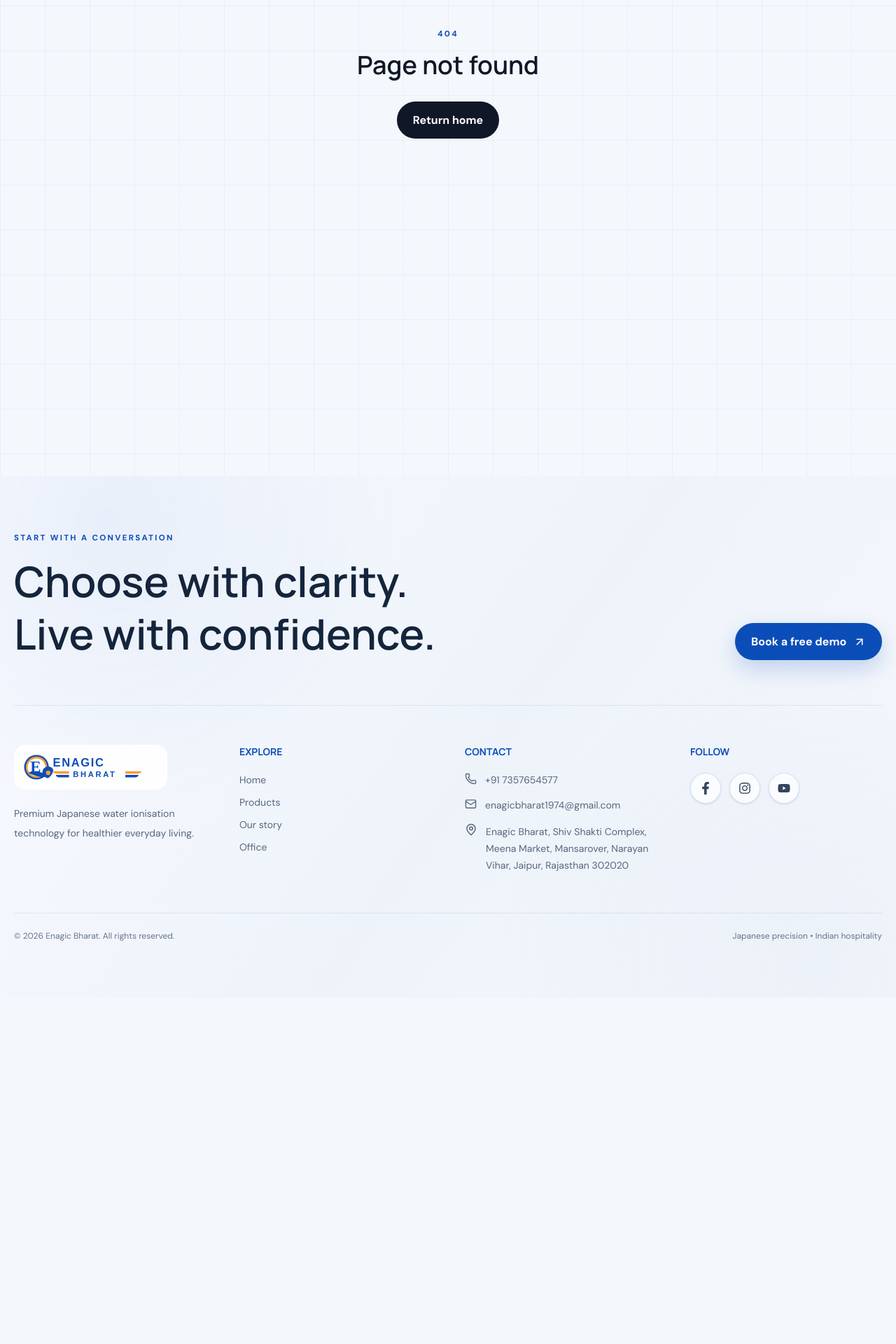
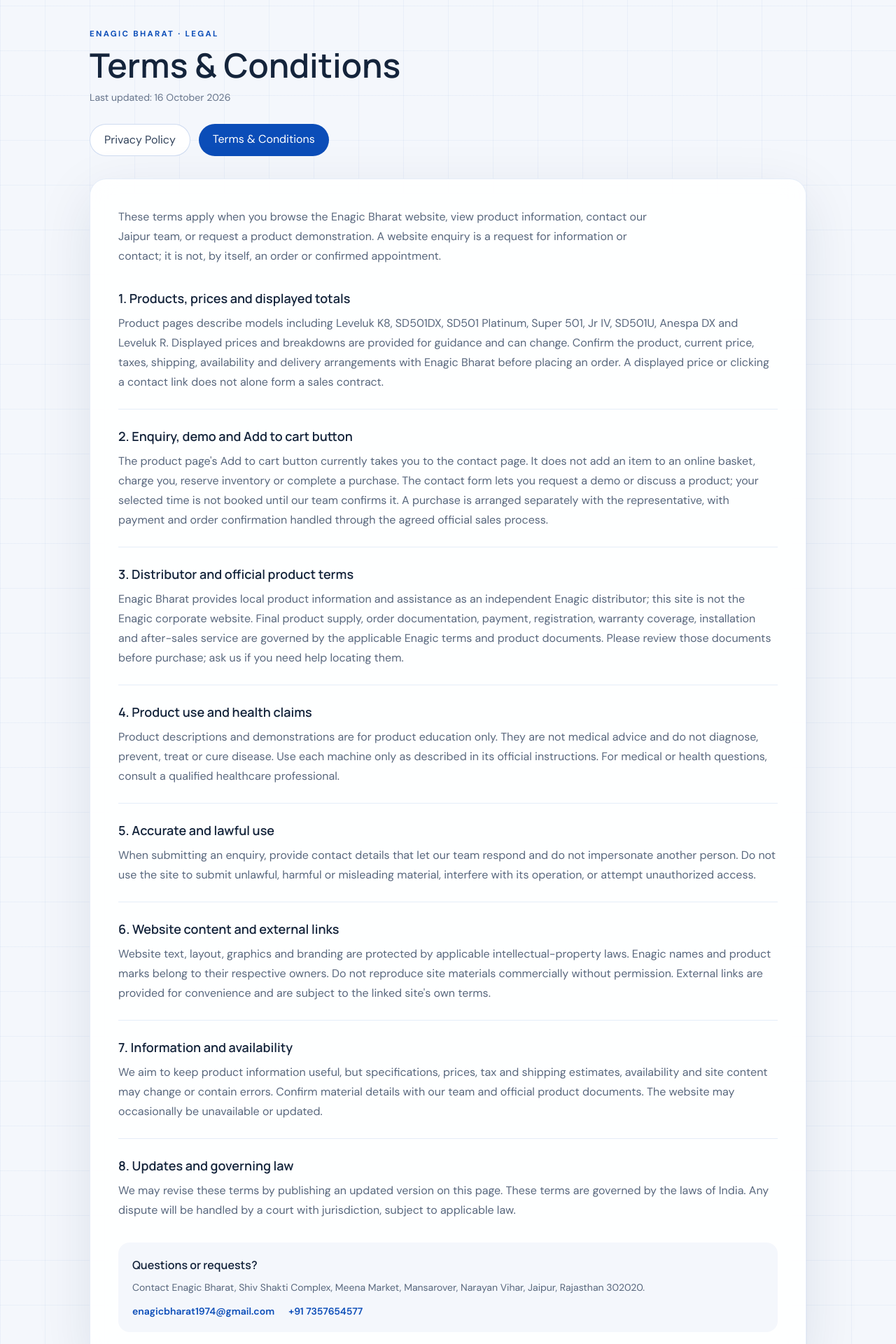
Before and after one commit to lpofficial2904/Enagic_Bharat-, a React (Vite) app: page /terms-and-conditions in a window 1280 px wide. Shown: the part 120-2040 px from the top of the page at 70% size. Before the commit the page ends 1545 px from the top, so only its background shows below. Built offline with nearby package versions, Linux system fonts and the light colour scheme; no server answers.

Commit message:
Add Enagic Bharat backend API

```diff
--- a/src/App.jsx
+++ b/src/App.jsx
@@ -15,6 +15,7 @@
 import TrustBar from "./Components/TrustBar";
 import PremiumExperience from "./Components/PremiumExperience";
 import FloatingContact from "./Components/FloatingContact";
+import PrivacyTerms from "./pages/PrivacyTerms";
 
 function Home() {
   return (
@@ -55,6 +56,14 @@
     "/office": {
       title: "Kangen Water Demo in Jaipur | Enagic Bharat Office",
       description: "Visit Enagic Bharat in Jaipur, Rajasthan, for Kangen Water machine guidance. Contact our team to arrange a demo and discuss models and pricing.",
+    },
+    "/privacy-policy": {
+      title: "Privacy Policy | Enagic Bharat",
+      description: "Learn how Enagic Bharat handles personal information submitted through our website, product enquiries and demo booking forms.",
+    },
+    "/terms-and-conditions": {
+      title: "Terms & Conditions | Enagic Bharat",
+      description: "Read the terms for using the Enagic Bharat website, product information, enquiries and demo bookings.",
     },
   }[pathname] ?? (product ? {
     title: `${product.name} Price in India | Enagic Bharat`,
@@ -113,6 +122,8 @@
               </PageTransition>
             }
           />
+          <Route path="/privacy-policy" element={<PrivacyTerms document="privacy" />} />
+          <Route path="/terms-and-conditions" element={<PrivacyTerms document="terms" />} />
           <Route
             path="/product/:slug"
             element={
--- a/src/Components/Footer.jsx
+++ b/src/Components/Footer.jsx
@@ -100,6 +100,10 @@
           <p>© 2026 Enagic Bharat. All rights reserved.</p>
           <p>Japanese precision • Indian hospitality</p>
         </div>
+        <nav aria-label="Legal" className="mt-4 flex flex-wrap gap-x-6 gap-y-2 text-xs text-[#66748b]">
+          <Link className="transition hover:text-[#0b4db8]" to="/terms-and-conditions">Terms &amp; Conditions</Link>
+          <Link className="transition hover:text-[#0b4db8]" to="/privacy-policy">Privacy Policy</Link>
+        </nav>
       </div>
     </footer>
   );
--- a/src/Components/ProductDetails.jsx
+++ b/src/Components/ProductDetails.jsx
@@ -32,7 +32,7 @@
               <p className="leading-7 text-black/55">{product.longDescription}</p>
               <div className="mt-8 flex flex-wrap items-end justify-between gap-5">
                 <div><span className="text-xs uppercase tracking-widest text-black/40">Total amount</span><div className="mt-1 text-3xl font-bold text-[#0b4db8] sm:text-4xl">{product.price}</div></div>
-                <Link to="/contact" className="button-primary w-full sm:w-auto">Book a free demo</Link>
+                <Link to="/contact" className="button-primary w-full sm:w-auto">Add to cart</Link>
               </div>
               <div className="mt-8 overflow-hidden border border-[#073b8f]/10">
                 {[
--- a/src/pages/PrivacyTerms.jsx
+++ b/src/pages/PrivacyTerms.jsx
@@ -1,161 +1,70 @@
-import React, { useState } from 'react';
+import { Link } from "react-router-dom";
 
-export default function PrivacyTerms() {
-  const [activeTab, setActiveTab] = useState('privacy');
+const documents = {
+  privacy: {
+    title: "Privacy Policy",
+    intro: "This Privacy Policy applies to the Enagic Bharat website and the enquiries you send through it. It describes the information requested in our contact form and how it is used to respond to product questions and demo requests.",
+    sections: [
+      ["Information you submit", "Our demo and contact form asks for your name, email address, 10-digit mobile number, city or address, PIN code, preferred time slot and message. If you contact us by phone or email instead, we receive the details you choose to share. Please do not send payment-card details or sensitive health information through the enquiry form."],
+      ["How we use enquiry details", "The website sends submitted form details to our contact service at /api/contact. We use them to review your request, contact you about the selected Enagic product, confirm or coordinate a demo time and location, and answer follow-up questions. A requested time is a preference; our team must confirm the appointment."],
+      ["Who may receive the information", "Your request may be handled by Enagic Bharat personnel or the Enagic representative who can assist with your location or product enquiry. The website and contact service providers may process information to deliver the form and communications. We may also disclose information when required by law. This website does not take payment details in the contact form."],
+      ["Storage and protection", "We keep enquiry details for the time needed to respond, manage related customer-service follow-up and maintain applicable business records. Access should be limited to people and service providers who need the details for those purposes. Internet transmission and electronic storage cannot be guaranteed risk-free."],
+      ["Your requests", "To ask what personal details we hold, correct contact information, or request deletion where applicable, email enagicbharat1974@gmail.com or call +91 7357654577. We may need to verify your identity and may retain records that we are legally required to keep."],
+      ["Cookies and third-party links", "We have not described optional analytics or advertising cookies here because their use is not established by the enquiry process. Your browser may store standard site data. Links to Enagic or other external sites are governed by those sites' own privacy policies."],
+      ["Changes and contact", "If we change how enquiry information is handled, we will update this page. For privacy questions, contact Enagic Bharat at Shiv Shakti Complex, Meena Market, Mansarover, Narayan Vihar, Jaipur, Rajasthan 302020, by email or phone using the details below."],
+    ],
+  },
+  terms: {
+    title: "Terms & Conditions",
+    intro: "These terms apply when you browse the Enagic Bharat website, view product information, contact our Jaipur team, or request a product demonstration. A website enquiry is a request for information or contact; it is not, by itself, an order or confirmed appointment.",
+    sections: [
+      ["Products, prices and displayed totals", "Product pages describe models including Leveluk K8, SD501DX, SD501 Platinum, Super 501, Jr IV, SD501U, Anespa DX and Leveluk R. Displayed prices and breakdowns are provided for guidance and can change. Confirm the product, current price, taxes, shipping, availability and delivery arrangements with Enagic Bharat before placing an order. A displayed price or clicking a contact link does not alone form a sales contract."],
+      ["Enquiry, demo and Add to cart button", "The product page's Add to cart button currently takes you to the contact page. It does not add an item to an online basket, charge you, reserve inventory or complete a purchase. The contact form lets you request a demo or discuss a product; your selected time is not booked until our team confirms it. A purchase is arranged separately with the representative, with payment and order confirmation handled through the agreed official sales process."],
+      ["Distributor and official product terms", "Enagic Bharat provides local product information and assistance as an independent Enagic distributor; this site is not the Enagic corporate website. Final product supply, order documentation, payment, registration, warranty coverage, installation and after-sales service are governed by the applicable Enagic terms and product documents. Please review those documents before purchase; ask us if you need help locating them."],
+      ["Product use and health claims", "Product descriptions and demonstrations are for product education only. They are not medical advice and do not diagnose, prevent, treat or cure disease. Use each machine only as described in its official instructions. For medical or health questions, consult a qualified healthcare professional."],
+      ["Accurate and lawful use", "When submitting an enquiry, provide contact details that let our team respond and do not impersonate another person. Do not use the site to submit unlawful, harmful or misleading material, interfere with its operation, or attempt unauthorized access."],
+      ["Website content and external links", "Website text, layout, graphics and branding are protected by applicable intellectual-property laws. Enagic names and product marks belong to their respective owners. Do not reproduce site materials commercially without permission. External links are provided for convenience and are subject to the linked site's own terms."],
+      ["Information and availability", "We aim to keep product information useful, but specifications, prices, tax and shipping estimates, availability and site content may change or contain errors. Confirm material details with our team and official product documents. The website may occasionally be unavailable or updated."],
+      ["Updates and governing law", "We may revise these terms by publishing an updated version on this page. These terms are governed by the laws of India. Any dispute will be handled by a court with jurisdiction, subject to applicable law."],
+    ],
+  },
+};
+
+export default function PrivacyTerms({ document = "privacy" }) {
+  const content = documents[document] ?? documents.privacy;
+  const updated = "16 October 2026";
 
   return (
-    <div className="min-h-screen bg-slate-50 text-slate-800 antialiased font-sans">
-      {/* Header Banner */}
-      <div className="bg-gradient-to-r from-blue-700 to-indigo-800 py-16 px-4 text-center text-white">
-        <h1 className="text-4xl md:text-5xl font-extrabold tracking-tight">
-          Legal & Privacy Center
-        </h1>
-        <p className="mt-3 text-lg text-blue-100 max-w-xl mx-auto">
-          Please read our Privacy Policy and Terms & Conditions carefully. Last updated: July 2026.
-        </p>
+    <main className="surface-grid min-h-screen bg-[#f4f7fc] px-4 pb-16 pt-32 text-[#14243b] sm:px-6 sm:pt-40">
+      <div className="mx-auto max-w-5xl">
+        <p className="eyebrow">Enagic Bharat · Legal</p>
+        <h1 className="mt-3 text-4xl font-semibold sm:text-5xl">{content.title}</h1>
+        <p className="mt-3 text-sm text-[#66748b]">Last updated: {updated}</p>
+        <nav aria-label="Legal documents" className="mt-7 flex flex-wrap gap-3">
+          <Link aria-current={document === "privacy" ? "page" : undefined} to="/privacy-policy" className={`rounded-full px-5 py-2.5 text-sm font-semibold transition ${document === "privacy" ? "bg-[#0b4db8] text-white" : "border border-[#0b4db8]/20 bg-white text-[#33445c] hover:border-[#0b4db8]"}`}>Privacy Policy</Link>
+          <Link aria-current={document === "terms" ? "page" : undefined} to="/terms-and-conditions" className={`rounded-full px-5 py-2.5 text-sm font-semibold transition ${document === "terms" ? "bg-[#0b4db8] text-white" : "border border-[#0b4db8]/20 bg-white text-[#33445c] hover:border-[#0b4db8]"}`}>Terms &amp; Conditions</Link>
+        </nav>
 
-        {/* Tab Switcher for Mobile/Quick Toggle */}
-        <div className="mt-8 inline-flex p-1 bg-white/10 backdrop-blur-sm rounded-xl">
-          <button
-            onClick={() => setActiveTab('privacy')}
-            className={`px-6 py-2 rounded-lg font-medium transition-all ${
-              activeTab === 'privacy'
-                ? 'bg-white text-blue-900 shadow-sm'
-                : 'text-white hover:bg-white/10'
-            }`}
-          >
-            Privacy Policy
-          </button>
-          <button
-            onClick={() => setActiveTab('terms')}
-            className={`px-6 py-2 rounded-lg font-medium transition-all ${
-              activeTab === 'terms'
-                ? 'bg-white text-blue-900 shadow-sm'
-                : 'text-white hover:bg-white/10'
-            }`}
-          >
-            Terms & Conditions
-          </button>
-        </div>
+        <article className="premium-card mt-8 rounded-3xl p-6 sm:p-10">
+          <p className="max-w-3xl leading-7 text-[#58677d]">{content.intro}</p>
+          <div className="mt-8 divide-y divide-[#0b4db8]/10">
+            {content.sections.map(([heading, body], index) => (
+              <section className="py-6 first:pt-0 last:pb-0" key={heading}>
+                <h2 className="text-lg font-semibold text-[#14243b]">{index + 1}. {heading}</h2>
+                <p className="mt-2 leading-7 text-[#58677d]">{body}</p>
+              </section>
+            ))}
+          </div>
+          <div className="mt-8 rounded-2xl bg-[#f4f7fc] p-5">
+            <h2 className="font-semibold">Questions or requests?</h2>
+            <p className="mt-2 text-sm leading-6 text-[#58677d]">Contact Enagic Bharat, Shiv Shakti Complex, Meena Market, Mansarover, Narayan Vihar, Jaipur, Rajasthan 302020.</p>
+            <div className="mt-3 flex flex-wrap gap-x-5 gap-y-2 text-sm font-semibold text-[#0b4db8]">
+              <a href="mailto:enagicbharat1974@gmail.com" className="hover:underline">enagicbharat1974@gmail.com</a>
+              <a href="tel:+917357654577" className="hover:underline">+91 7357654577</a>
+            </div>
+          </div>
+        </article>
       </div>
-
-      {/* Main Content Area */}
-      <div className="max-w-7xl mx-auto px-4 py-12 md:py-16">
-        <div className="grid grid-cols-1 lg:grid-cols-4 gap-8">
-
-          {/* Sidebar Navigation (Visible on Desktop) */}
-          <aside className="hidden lg:block col-span-1">
-            <div className="sticky top-8 bg-white p-6 rounded-2xl shadow-sm border border-slate-200/80">
-              <h3 className="text-xs font-semibold uppercase tracking-wider text-slate-400 mb-4">
-                Navigation
-              </h3>
-              <nav className="space-y-2">
-                <button
-                  onClick={() => setActiveTab('privacy')}
-                  className={`w-full text-left px-4 py-2.5 rounded-xl font-medium text-sm transition-colors ${
-                    activeTab === 'privacy'
-                      ? 'bg-blue-50 text-blue-600'
-                      : 'text-slate-600 hover:bg-slate-100'
-                  }`}
-                >
-                  🔒 Privacy Policy
-                </button>
-                <button
-                  onClick={() => setActiveTab('terms')}
-                  className={`w-full text-left px-4 py-2.5 rounded-xl font-medium text-sm transition-colors ${
-                    activeTab === 'terms'
-                      ? 'bg-blue-50 text-blue-600'
-                      : 'text-slate-600 hover:bg-slate-100'
-                  }`}
-                >
-                  📄 Terms & Conditions
-                </button>
-              </nav>
-              <hr className="my-5 border-slate-100" />
-              <div className="text-xs text-slate-500 leading-relaxed">
-                Have questions about our terms? <br />
-                <a href="#contact" className="text-blue-600 font-medium hover:underline">
-                  Contact Support
-                </a>
-              </div>
-            </div>
-          </aside>
-
-          {/* Legal Document Content */}
-          <main className="col-span-1 lg:col-span-3 bg-white p-6 md:p-10 rounded-2xl shadow-sm border border-slate-200/80">
-            {activeTab === 'privacy' ? (
-              // PRIVACY POLICY CONTENT
-              <article className="prose prose-slate max-w-none space-y-6">
-                <h2 className="text-2xl md:text-3xl font-bold text-slate-900 pb-3 border-b border-slate-100">
-                  Privacy Policy
-                </h2>
-                <p className="text-slate-600 leading-relaxed">
-                  Your privacy is important to us. This Privacy Policy explains how we collect, use, and protect your personal data when you visit our website, inquire about Enagic products, or book a free demo.
-                </p>
-
-                <h3 className="text-xl font-semibold text-slate-800 pt-4">1. Information We Collect</h3>
-                <p className="text-slate-600 leading-relaxed">
-                  We collect information you provide directly to us, such as your name, email address, phone number, and location when you fill out forms to book a free water demo or contact an expert.
-                </p>
-
-                <h3 className="text-xl font-semibold text-slate-800 pt-4">2. How We Use Your Information</h3>
-                <ul className="list-disc pl-5 space-y-2 text-slate-600">
-                  <li>To schedule and fulfill your requested Kangen Water demonstrations.</li>
-                  <li>To answer product inquiries and provide ongoing customer support.</li>
-                  <li>To send periodic informational updates or promotional offers (you can opt-out at any time).</li>
-                </ul>
-
-                <h3 className="text-xl font-semibold text-slate-800 pt-4">3. Data Security</h3>
-                <p className="text-slate-600 leading-relaxed">
-                  We implement robust technical and organizational measures to safeguard your personal data against unauthorized access, alteration, or disclosure. We do not sell your personal data to third parties.
-                </p>
-              </article>
-            ) : (
-              // TERMS & CONDITIONS CONTENT
-              <article className="prose prose-slate max-w-none space-y-6">
-                <h2 className="text-2xl md:text-3xl font-bold text-slate-900 pb-3 border-b border-slate-100">
-                  Terms & Conditions
-                </h2>
-                <p className="text-slate-600 leading-relaxed">
-                  Welcome to our website. By continuing to browse and use this website, you agree to comply with and be bound by the following terms and conditions of use.
-                </p>
-
-                <h3 className="text-xl font-semibold text-slate-800 pt-4">1. Product Information & Disclaimer</h3>
-                <p className="text-slate-600 leading-relaxed">
-                  The content on this website is for general informational purposes regarding Enagic water ionization machines (such as Kangen 8 and Anespa DX). It is not medical advice. Kangen water is intended for hydration and wellness support.
-                </p>
-
-                <h3 className="text-xl font-semibold text-slate-800 pt-4">2. Independent Distributor Scope</h3>
-                <p className="text-slate-600 leading-relaxed">
-                  This website is operated by an Independent Enagic Distributor. Official product sales, registrations, and structural warranty fulfillments are directly processed through Enagic corporate guidelines.
-                </p>
-
-                <h3 className="text-xl font-semibold text-slate-800 pt-4">3. Booking Demos & Conduct</h3>
-                <p className="text-slate-600 leading-relaxed">
-                  Free demo bookings are subject to availability and representative locations. We reserve the right to reschedule or deny requests that contain fraudulent or incomplete contact information.
-                </p>
-
-                <h3 className="text-xl font-semibold text-slate-800 pt-4">4. Governing Law</h3>
-                <p className="text-slate-600 leading-relaxed">
-                  These terms are governed by and construed in accordance with local regulations, and any disputes relating to these terms will be subject to the exclusive jurisdiction of local courts.
-                </p>
-              </article>
-            )}
-
-            {/* Support section under text */}
-            <div id="contact" className="mt-12 pt-8 border-t border-slate-100 bg-blue-50/50 -mx-6 md:-mx-10 px-6 md:px-10 py-6 rounded-b-2xl">
-              <h4 className="font-semibold text-slate-900 text-lg">Still have questions?</h4>
-              <p className="text-sm text-slate-600 mt-1">
-                If something isn't clear, our team is happy to walk you through our operational standards.
-              </p>
-              <button className="mt-4 inline-flex items-center justify-center px-4 py-2 text-sm font-semibold text-white bg-blue-600 hover:bg-blue-700 transition-colors rounded-xl shadow-sm">
-                Contact Legal Support
-              </button>
-            </div>
-          </main>
-
-        </div>
-      </div>
-    </div>
+    </main>
   );
 }
```
